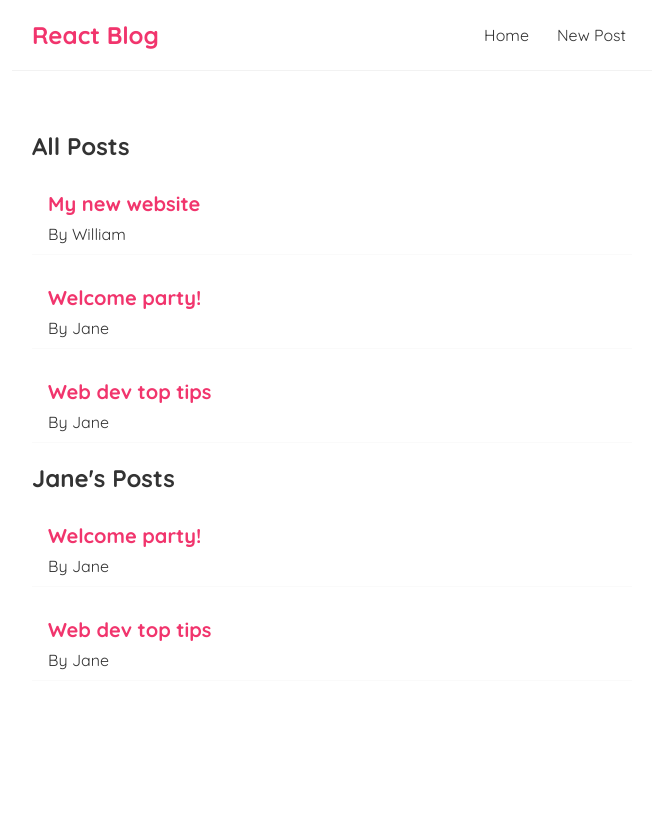
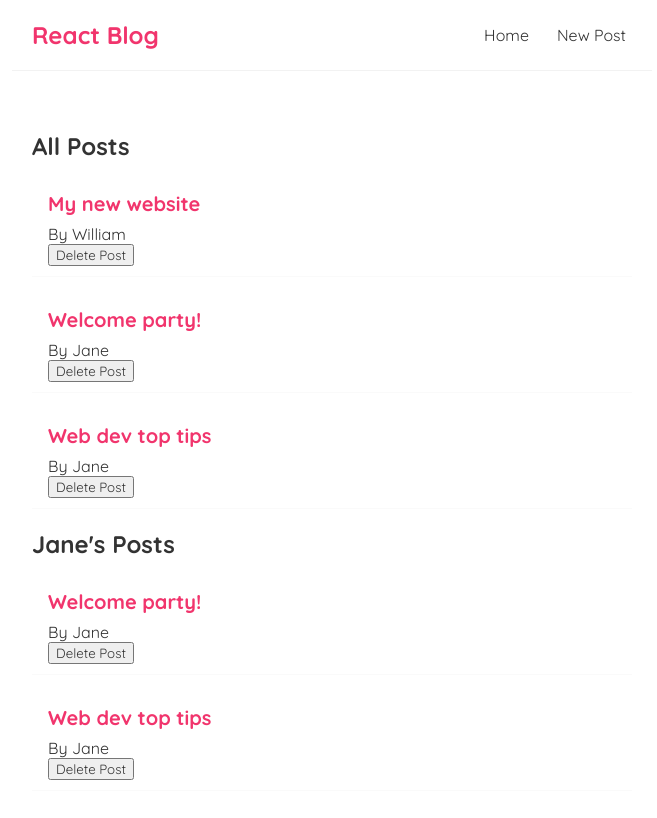
Before and after one commit to nataliecardot/react-blog-app, a React (Create React App) app: page / in a window 1280 px wide. Shown: the top 818 px of the page, without its empty margins (308-965 px from the left). Built offline with nearby package versions, Linux system fonts and the light colour scheme.

Commit message:
Enable post deletion

```diff
--- a/src/BlogList.js
+++ b/src/BlogList.js
@@ -1,4 +1,4 @@
-const BlogList = ({ blogs, title }) => {
+const BlogList = ({ blogs, title, handleDelete }) => {
   return (
     <div className="blog-list">
       <h2>{title}</h2>
@@ -6,6 +6,7 @@
         <div className="blog-preview" key={blog.id}>
           <h2>{blog.title}</h2>
           <p>By {blog.author}</p>
+          <button onClick={() => handleDelete(blog.id)}>Delete Post</button>
         </div>
       ))}
     </div>
--- a/src/Home.js
+++ b/src/Home.js
@@ -18,12 +18,18 @@
     },
   ]);
 
+  const handleDelete = (id) => {
+    const newBlogs = blogs.filter((blog) => blog.id !== id);
+    setBlogs(newBlogs);
+  };
+
   return (
     <div className="home">
       <BlogList blogs={blogs} title="All Posts" />
       <BlogList
         blogs={blogs.filter((blog) => blog.author === 'Jane')}
         title="Jane's Posts"
+        handleDelete={handleDelete}
       />
     </div>
   );
```
